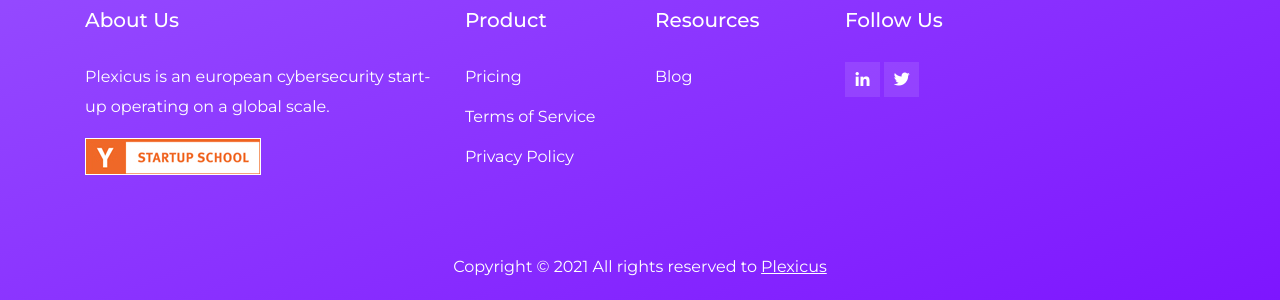
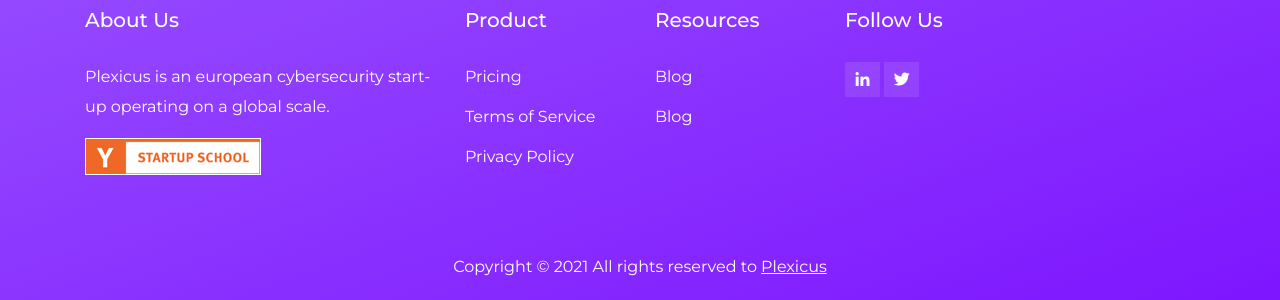
Before and after one commit to Plexicus/web, a Jekyll site: the page built from contact.html, in a window 1280 px wide and 1033 px high. Shown: the part 651-951 px from the top of the window. Built offline with Jekyll 4.4.1, drawn with Linux system fonts in a browser that asks for light colours.

Commit message:
Update footer.html

```diff
--- a/_includes/footer.html
+++ b/_includes/footer.html
@@ -44,10 +44,10 @@
                             </li>
 
 
-                            <!--<li>
+                            <li>
                                 <a href="{{ site.data.footer.resources_link_two_link }}">{{ site.data.footer.resources_link_one_text }}</a>
                             </li>
-                            <li>
+                            <!--<li>
                                 <a href="{{ site.data.footer.resources_link_three_link }}">{{ site.data.footer.resources_link_one_text }}</a>
                             </li>
                             <li>
```
